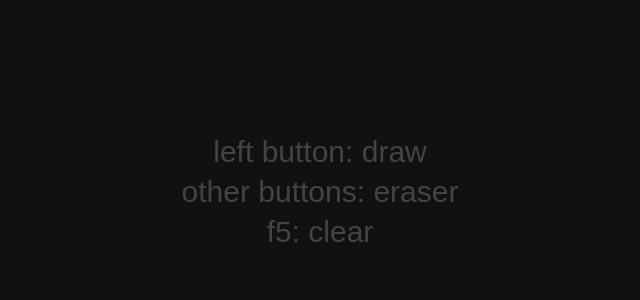
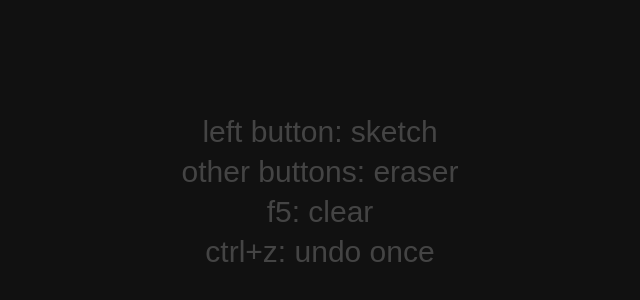
Before and after one commit to rabisco/rabisco.github.io, a plain HTML site: page index.html in a window 1280 px wide. Shown: the part 198-498 px from the top of the page, without its empty margins (320-960 px from the left). Drawn offline with Linux system fonts and the light colour scheme.

Commit message:
melhora texto

```diff
--- a/index.html
+++ b/index.html
@@ -60,9 +60,10 @@
 		context.font = "30px Arial";
 		context.textAlign = "center";
 		context.fillStyle = font_style;
-		context.fillText("left button: draw", canvas.width * 0.5, canvas.height * 0.5 - 40);
-		context.fillText("other buttons: eraser", canvas.width * 0.5, canvas.height * 0.5);
-		context.fillText("f5: clear", canvas.width * 0.5, canvas.height * 0.5 + 40);
+		context.fillText("left button: sketch", canvas.width * 0.5, canvas.height * 0.5 - 60);
+		context.fillText("other buttons: eraser", canvas.width * 0.5, canvas.height * 0.5 - 20);
+		context.fillText("f5: clear", canvas.width * 0.5, canvas.height * 0.5 + 20);
+		context.fillText("ctrl+z: undo once", canvas.width * 0.5, canvas.height * 0.5 + 60);
 		context.fillStyle = clear_style;
 
 		canvas.addEventListener("mousemove", function (e) {
```
